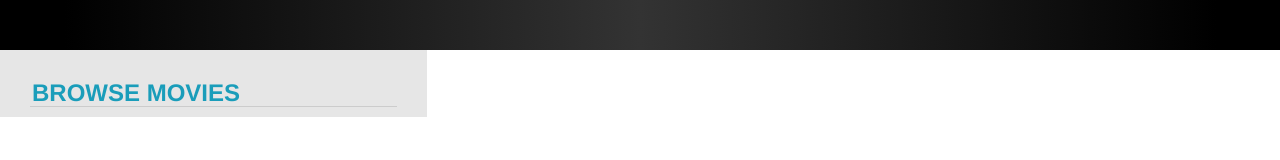
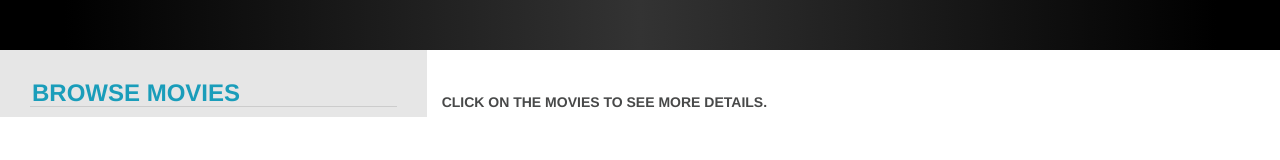
Before and after one commit to smer007/movie-list, a website: page app/index.html in a window 1280 px wide. Drawn offline with nearby package versions, Linux system fonts and the light colour scheme; some packages are replaced by stand-ins of ours; files that its build step writes are made by us from their sources; no server answers.

Commit message:
css changes

```diff
--- a/app/scripts/controllers/main.js
+++ b/app/scripts/controllers/main.js
@@ -91,9 +91,7 @@ function MainController(movieDtlsService) {
 
 			});
 			mainVm.movieDt.largeIcon = mainVm.movieDt.profile[0].profile_path;
-			// var elem = $(".left-column .img-circle")[id];
-			// elem.style.color="red";
-			// console.log('elem', elem);
+
       	}
 
 		// this function is called when a star cast on the right column is clicked
@@ -101,4 +99,5 @@ function MainController(movieDtlsService) {
 	      	mainVm.movieDt.largeIcon = mainVm.movieDt.profile[index].profile_path;
 	      }
 
+
   };
--- a/app/styles/main.css
+++ b/app/styles/main.css
@@ -129,6 +129,10 @@ h2{
   width: 347px;
   height: 420px;
 }
+
+.initial-text{
+  top: 25px;
+}
 /* Responsive: Portrait tablets and up */
 @media screen and (min-width: 768px) {
 
--- a/app/views/main.html
+++ b/app/views/main.html
@@ -68,4 +68,8 @@
     </div>
 
   </div>
+
+  <div class="col-xs-8 initial-text" ng-hide="mainVm.rightCol">
+    <h2>click on the movies to see more details.</h2>
+  </div>
 </div>
```
